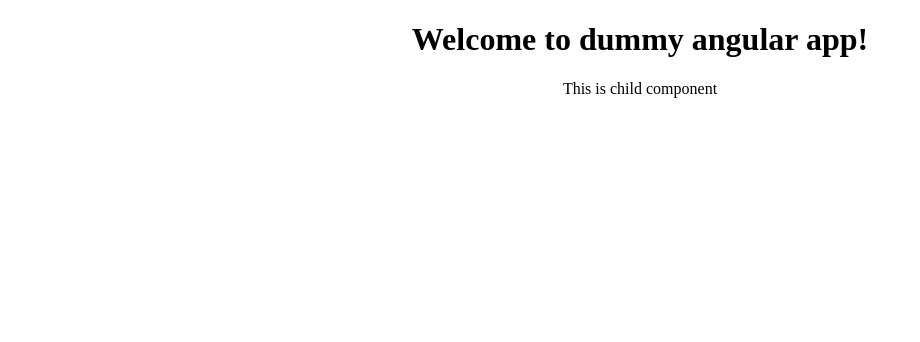
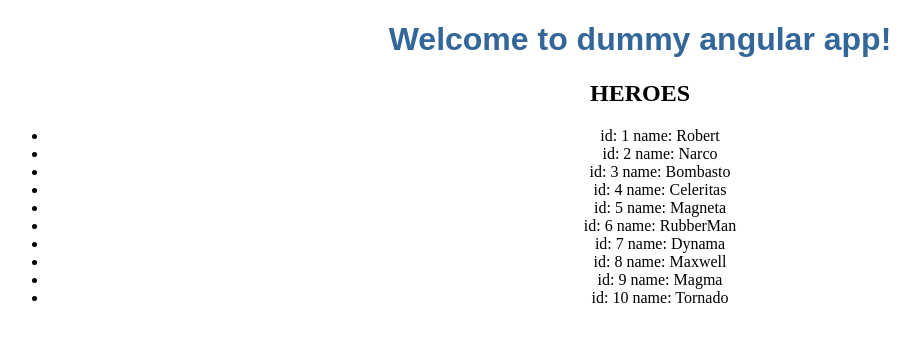
Before and after one commit to dalalayan1/angular-dummy-app, an Angular app: page / in a window 1280 px wide. Shown: the top 342 px of the page, without its empty margins (0-920 px from the left). Built offline with nearby package versions, Linux system fonts and the light colour scheme.

Commit message:
added hero-list component

```diff
--- a/src/app/app.component.css
+++ b/src/app/app.component.css
@@ -0,0 +1,4 @@
+h1 {
+    color: #369;
+    font-family: Arial, Helvetica, sans-serif;
+  }
--- a/src/app/app.component.html
+++ b/src/app/app.component.html
@@ -3,5 +3,5 @@
   <h1>
     Welcome to {{ title }}!
   </h1>
-  <app-child></app-child>
+  <app-heroes></app-heroes>
 </div>
--- a/src/app/child/child.component.html
+++ /dev/null
@@ -1,3 +0,0 @@
-<p>
-  This is child component
-</p>
--- a/src/app/child/child.component.ts
+++ /dev/null
@@ -1,15 +0,0 @@
-import { Component, OnInit } from '@angular/core';
-
-@Component({
-  selector: 'app-child',
-  templateUrl: './child.component.html',
-  styleUrls: ['./child.component.css']
-})
-export class ChildComponent implements OnInit {
-
-  constructor() { }
-
-  ngOnInit() {
-  }
-
-}
--- /dev/null
+++ b/src/app/hero.ts
@@ -0,0 +1,4 @@
+export default class Hero {
+    id: number;
+    name: string;
+}
--- /dev/null
+++ b/src/app/heroes-list.ts
@@ -0,0 +1,14 @@
+import Hero from './hero';
+
+export const HeroesList: Hero[] = [
+    { id: 1, name: 'Robert' },
+    { id: 2, name: 'Narco' },
+    { id: 3, name: 'Bombasto' },
+    { id: 4, name: 'Celeritas' },
+    { id: 5, name: 'Magneta' },
+    { id: 6, name: 'RubberMan' },
+    { id: 7, name: 'Dynama' },
+    { id: 8, name: 'Maxwell' },
+    { id: 9, name: 'Magma' },
+    { id: 10, name: 'Tornado' }
+]
--- /dev/null
+++ b/src/app/heroes/heroes.component.html
@@ -0,0 +1,19 @@
+<!-- <h2>{{hero.name | uppercase}} Details</h2>
+<div><span>id: </span>{{hero.id}}</div>
+<div><span>name: </span>{{hero.name}}</div>
+
+<div>
+  <label>name:
+    <input [(ngModel)]="hero.name" placeholder="name">
+  </label>
+</div> -->
+
+<h2>HEROES</h2>
+<ul class="heroes-list">
+  <li *ngFor = "let hero of heroes">
+    <div class="hero">
+      <span>id: </span>{{hero.id}}
+      <span>name: </span>{{hero.name}}
+    </div>
+  </li>
+</ul>
--- /dev/null
+++ b/src/app/heroes/heroes.component.ts
@@ -0,0 +1,20 @@
+import { Component, OnInit } from '@angular/core';
+import { HeroesList } from '../heroes-list';
+
+@Component({
+  selector: 'app-heroes',
+  templateUrl: './heroes.component.html',
+  styleUrls: ['./heroes.component.css']
+})
+export class HeroesComponent implements OnInit {
+
+  heroes = HeroesList;
+
+  constructor() { }
+
+  ngOnInit() {
+
+
+  }
+
+}
```
Also changed, not shown: src/app/app.module.ts (+5 -3 lines), src/app/heroes/heroes.component.css (added), 1 other file (tests, documents, lock files or other folders).
